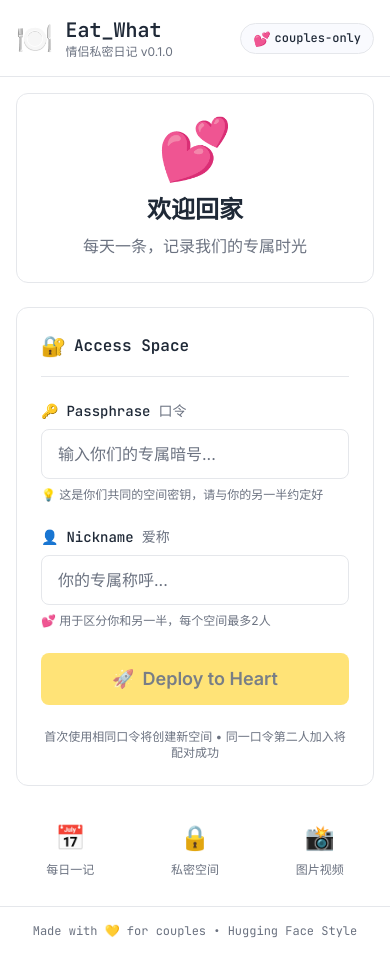
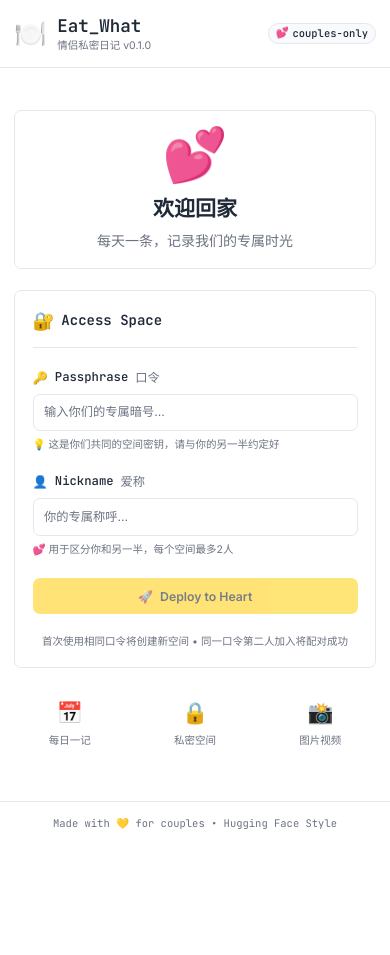
Before and after one commit to xyzxyq/Eat-What, a Next.js app: page / in a window 390 px wide. After the commit the page ends 844 px from the top, so only its background shows below. Built offline with nearby package versions, Linux system fonts and the light colour scheme.

Commit message:
feat: 优化移动端响应式适配

```diff
--- a/src/app/globals.css
+++ b/src/app/globals.css
@@ -208,3 +208,109 @@ body {
     transform: rotate(360deg);
   }
 }
+
+/* ================================
+   Mobile Responsive Styles
+   ================================ */
+
+/* Small phones */
+@media (max-width: 480px) {
+  /* Reduce base font size */
+  html {
+    font-size: 14px;
+  }
+
+  /* Cards - less padding on mobile */
+  .hf-card {
+    padding: 1rem;
+    border-radius: 0.5rem;
+  }
+
+  /* Buttons - smaller on mobile */
+  .hf-button {
+    padding: 0.625rem 1rem;
+    font-size: 0.875rem;
+  }
+
+  /* Input fields */
+  .hf-input {
+    padding: 0.625rem 0.75rem;
+    font-size: 0.875rem;
+  }
+
+  /* Badge - smaller */
+  .hf-badge {
+    padding: 0.125rem 0.5rem;
+    font-size: 0.75rem;
+  }
+
+  /* Emoji avatar - smaller */
+  .emoji-avatar {
+    width: 2.5rem;
+    height: 2.5rem;
+    font-size: 1.25rem;
+  }
+
+  /* Hide long text on mobile */
+  .mobile-hide {
+    display: none !important;
+  }
+}
+
+/* Tablets and larger phones */
+@media (max-width: 768px) {
+  /* Reduce container padding */
+  .hf-card {
+    padding: 1.25rem;
+  }
+
+  /* Stack buttons vertically on narrow screens */
+  .mobile-stack {
+    flex-direction: column;
+    gap: 0.75rem;
+  }
+
+  .mobile-stack > * {
+    width: 100%;
+  }
+
+  /* Full width buttons */
+  .mobile-full-width {
+    width: 100%;
+    justify-content: center;
+  }
+}
+
+/* Touch-friendly improvements */
+@media (hover: none) and (pointer: coarse) {
+  /* Larger touch targets */
+  .hf-button {
+    min-height: 44px;
+  }
+
+  .hf-input {
+    min-height: 44px;
+  }
+
+  /* Remove hover effects on touch devices */
+  .hf-card:hover {
+    border-color: var(--hf-border);
+    box-shadow: none;
+  }
+
+  .hf-button:hover {
+    transform: none;
+    box-shadow: none;
+  }
+}
+
+/* Safe area for notched phones */
+@supports (padding: env(safe-area-inset-bottom)) {
+  .safe-area-bottom {
+    padding-bottom: env(safe-area-inset-bottom);
+  }
+
+  .safe-area-top {
+    padding-top: env(safe-area-inset-top);
+  }
+}
--- a/src/app/timeline/page.tsx
+++ b/src/app/timeline/page.tsx
@@ -81,8 +81,8 @@ export default function TimelinePage() {
                     <div className="flex items-center gap-3">
                         <span className="text-2xl">🍽️</span>
                         <div>
-                            <h1 className="font-bold text-[var(--hf-text)] mono">Eat_What</h1>
-                            <p className="text-xs text-[var(--hf-text-muted)]">
+                            <h1 className="font-bold text-[var(--hf-text)] mono text-sm sm:text-base">Eat_What</h1>
+                            <p className="text-xs text-[var(--hf-text-muted)] hidden sm:block">
                                 {users.length === 2 ? '💕 空间已配对' : '⏳ 等待另一半加入'}
                             </p>
                         </div>
--- a/src/components/CreateMoment.tsx
+++ b/src/components/CreateMoment.tsx
@@ -144,7 +144,7 @@ export default function CreateMoment({ onSuccess, disabled }: CreateMomentProps)
                 )}
 
                 {/* Actions */}
-                <div className="flex items-center justify-between">
+                <div className="flex items-center justify-between flex-wrap gap-3 sm:flex-nowrap">
                     <div className="flex items-center gap-2">
                         <input
                             ref={fileInputRef}
@@ -166,7 +166,8 @@ export default function CreateMoment({ onSuccess, disabled }: CreateMomentProps)
                             ) : (
                                 <>
                                     <span>📷</span>
-                                    <span>添加图片/视频</span>
+                                    <span className="hidden sm:inline">添加图片/视频</span>
+                                    <span className="sm:hidden">添加</span>
                                 </>
                             )}
                         </label>
--- a/src/components/MomentCard.tsx
+++ b/src/components/MomentCard.tsx
@@ -41,8 +41,11 @@ export default function MomentCard({ moment, isCurrentUser }: MomentCardProps) {
                                 <span className="ml-2 text-xs text-[var(--hf-text-muted)]">(你)</span>
                             )}
                         </p>
-                        <p className="text-sm text-[var(--hf-text-muted)] mono">
+                        <p className="text-sm text-[var(--hf-text-muted)] mono hidden sm:block">
                             {formattedDate}
+                        </p>
+                        <p className="text-sm text-[var(--hf-text-muted)] mono sm:hidden">
+                            {date.toLocaleDateString('zh-CN', { month: 'short', day: 'numeric' })}
                         </p>
                     </div>
                 </div>
```
